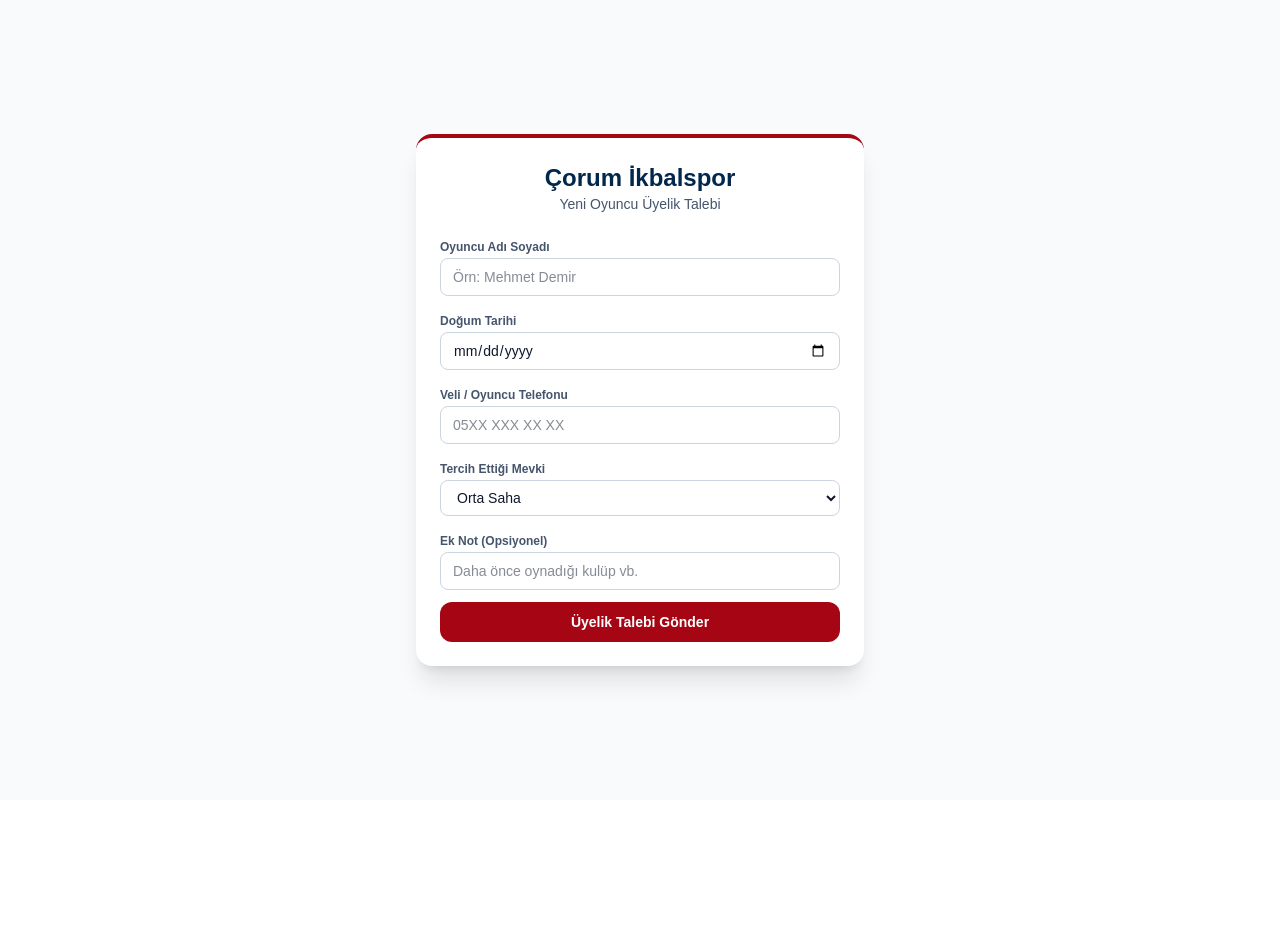
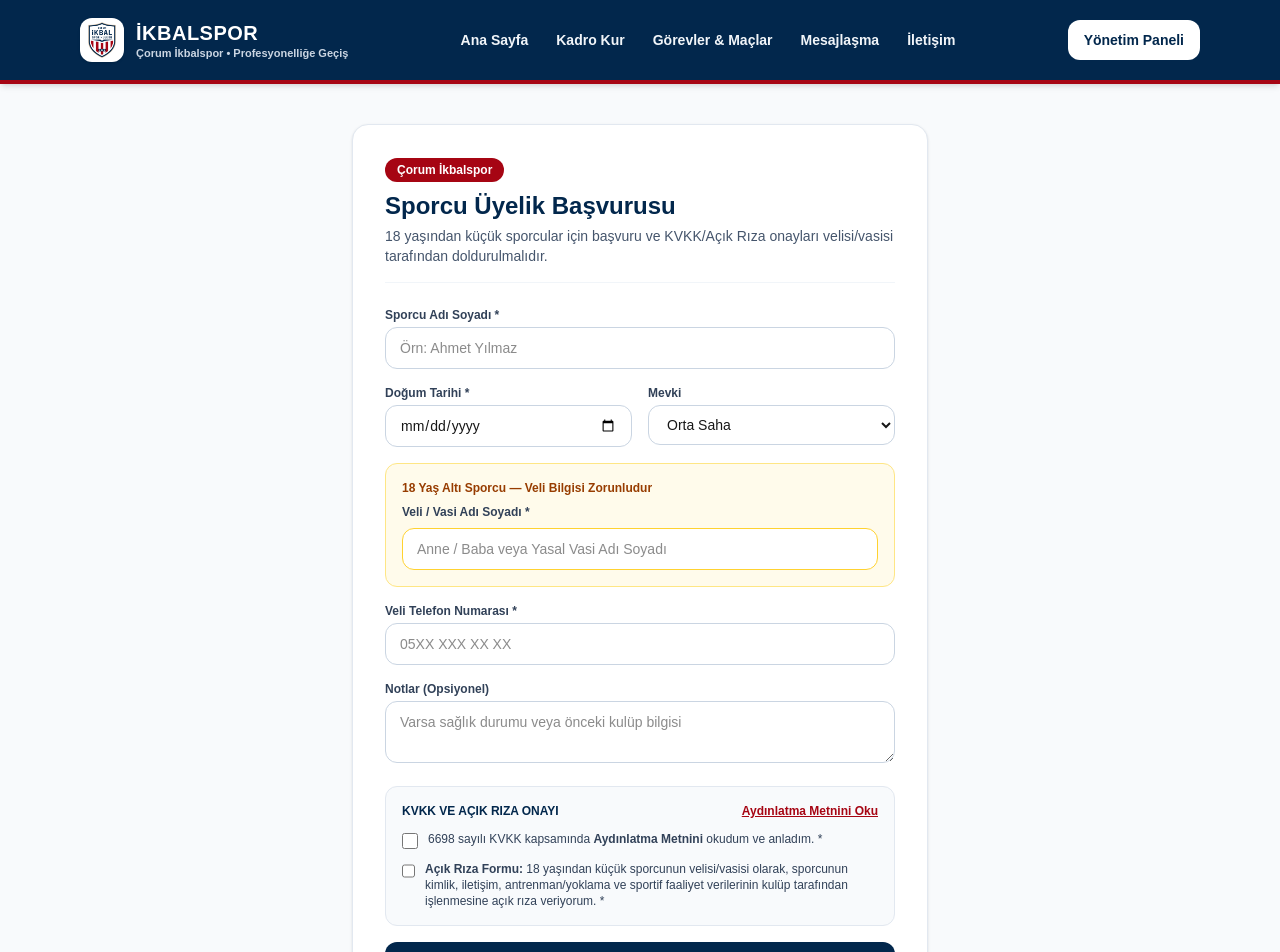
Before and after one commit to tayyibturbay-eng/-kbalspor-web-, a Next.js app: page /kayit in a window 1280 px wide. Shown: the top 952 px of the page. Before the commit the page ends 800 px from the top, so only its background shows below. Built offline with nearby package versions, Linux system fonts and the light colour scheme.

Commit message:
android apk indirme linki ve kvkk kayit formu

```diff
--- a/src/app/api/membership-request/route.ts
+++ b/src/app/api/membership-request/route.ts
@@ -1,70 +1,106 @@
-import { NextRequest, NextResponse } from "next/server";
+import { NextResponse } from "next/server";
 import { createClient } from "@supabase/supabase-js";
 
-const SUPABASE_URL = process.env.NEXT_PUBLIC_SUPABASE_URL || "https://aimaeqouwsyftwtjdtoo.supabase.co";
-const SUPABASE_KEY =
-  process.env.NEXT_PUBLIC_SUPABASE_ANON_KEY || "sb_publishable_rV2Gq89vqhvDLCEpyUXwEg_3JaZteJU";
-
-function calcAgeGroup(birthDate: string): string {
+function calcAgeGroup(birthDate: string | null): string {
   if (!birthDate) return "U15";
-  const year = parseInt(birthDate.split("-")[0], 10);
+  const year = parseInt(birthDate.slice(0, 4), 10);
   if (isNaN(year)) return "U15";
-  if (year >= 2015) return "U11";
+  if (year < 2007) return "PGL Kadro";
+  if (year <= 2008) return "U19";
+  if (year === 2009) return "U17";
+  if (year === 2010) return "U16";
+  if (year === 2011) return "U15";
+  if (year === 2012) return "U14";
+  if (year === 2013) return "U13";
   if (year === 2014) return "U12";
-  if (year === 2013) return "U13";
-  if (year === 2012) return "U14";
-  if (year === 2011) return "U15";
-  if (year === 2010) return "U16";
-  if (year === 2009) return "U17";
-  if (year === 2007 || year === 2008) return "U19";
-  return "PGL Kadro";
+  return "U11";
 }
 
-export async function POST(req: NextRequest) {
+function isUnder18(birthDate: string | null): boolean {
+  if (!birthDate) return true;
+  const dob = new Date(birthDate);
+  if (isNaN(dob.getTime())) return true;
+  const today = new Date();
+  let age = today.getFullYear() - dob.getFullYear();
+  const m = today.getMonth() - dob.getMonth();
+  if (m < 0 || (m === 0 && today.getDate() < dob.getDate())) {
+    age--;
+  }
+  return age < 18;
+}
+
+export async function POST(req: Request) {
   try {
     const body = await req.json();
-    const { full_name, birth_date, parent_phone, position, notes } = body as {
-      full_name: string;
-      birth_date?: string;
-      parent_phone: string;
-      position?: string;
-      notes?: string;
-    };
+    const {
+      full_name,
+      birth_date,
+      parent_phone,
+      position,
+      notes,
+      guardian_name,
+      kvkk_accepted,
+      consent_accepted,
+    } = body;
 
     if (!full_name?.trim() || !parent_phone?.trim()) {
-      return NextResponse.json({ ok: false, error: "Ad Soyad ve Telefon zorunludur." }, { status: 400 });
+      return NextResponse.json(
+        { ok: false, error: "Ad Soyad ve Telefon alanları zorunludur." },
+        { status: 400 }
+      );
     }
 
-    const age_group = calcAgeGroup(birth_date || "");
-    const supabase = createClient(SUPABASE_URL, SUPABASE_KEY);
+    if (!kvkk_accepted || !consent_accepted) {
+      return NextResponse.json(
+        { ok: false, error: "KVKK Aydınlatma Metni ve Açık Rıza onayı zorunludur." },
+        { status: 400 }
+      );
+    }
 
-    const { data: inserted, error } = await supabase
-      .from("membership_requests")
-      .insert({
+    if (isUnder18(birth_date || null) && !guardian_name?.trim()) {
+      return NextResponse.json(
+        { ok: false, error: "18 yaşından küçük sporcular için Veli Ad Soyad alanı zorunludur." },
+        { status: 400 }
+      );
+    }
+
+    const supabaseUrl = process.env.NEXT_PUBLIC_SUPABASE_URL!;
+    const supabaseKey =
+      process.env.SUPABASE_SERVICE_ROLE_KEY ||
+      process.env.NEXT_PUBLIC_SUPABASE_ANON_KEY!;
+    const supabase = createClient(supabaseUrl, supabaseKey);
+
+    const ageGroup = calcAgeGroup(birth_date || null);
+
+    const { error: insertErr } = await supabase.from("membership_requests").insert({
       full_name: full_name.trim(),
       birth_date: birth_date || null,
-        age_group,
+      age_group: ageGroup,
       parent_phone: parent_phone.trim(),
       position: position || "Orta Saha",
       notes: notes?.trim() || null,
+      guardian_name: guardian_name?.trim() || null,
+      kvkk_accepted: true,
+      consent_accepted: true,
+      kvkk_accepted_at: new Date().toISOString(),
       status: "bekliyor",
-      })
-      .select()
-      .single();
+    });
 
-    if (error) {
-      return NextResponse.json({ ok: false, error: error.message }, { status: 500 });
+    if (insertErr) {
+      return NextResponse.json({ ok: false, error: insertErr.message }, { status: 500 });
     }
 
-    // Admin telefonlarına Expo Push Bildirimi gönder
-    const { data: tokens } = await supabase.from("admin_push_tokens").select("expo_push_token");
+    // Admin Push Bildirimi
+    const { data: tokens } = await supabase
+      .from("admin_push_tokens")
+      .select("expo_push_token");
+
     if (tokens && tokens.length > 0) {
       const messages = tokens.map((t) => ({
         to: t.expo_push_token,
         sound: "default",
-        title: "🆕 Yeni Üyelik Talebi!",
-        body: `${full_name.trim()} (${age_group}) kulübe katılmak istiyor. Onaylamak veya silmek için dokunun.`,
-        data: { type: "membership_request", requestId: inserted.id },
+        title: "Yeni Üyelik Talebi",
+        body: `${full_name.trim()} (${ageGroup}) kulübe üyelik talebi gönderdi.`,
       }));
 
       await fetch("https://exp.host/--/api/v2/push/send", {
@@ -74,11 +110,8 @@ export async function POST(req: NextRequest) {
       }).catch(() => {});
     }
 
-    return NextResponse.json({ ok: true, request: inserted });
-  } catch (err: unknown) {
-    return NextResponse.json(
-      { ok: false, error: err instanceof Error ? err.message : "Sunucu hatası" },
-      { status: 500 }
-    );
+    return NextResponse.json({ ok: true });
+  } catch {
+    return NextResponse.json({ ok: false, error: "Sunucu hatası." }, { status: 500 });
   }
 }
--- a/src/app/kayit/page.tsx
+++ b/src/app/kayit/page.tsx
@@ -1,7 +1,18 @@
 "use client";
 
-import { useState } from "react";
-import Link from "next/link";
+import React, { useState } from "react";
+import { Navbar } from "@/components/ikbal/Navbar";
+
+function checkIsMinor(birthDate: string): boolean {
+  if (!birthDate) return true;
+  const dob = new Date(birthDate);
+  if (isNaN(dob.getTime())) return true;
+  const today = new Date();
+  let age = today.getFullYear() - dob.getFullYear();
+  const m = today.getMonth() - dob.getMonth();
+  if (m < 0 || (m === 0 && today.getDate() < dob.getDate())) age--;
+  return age < 18;
+}
 
 export default function KayitPage() {
   const [form, setForm] = useState({
@@ -9,115 +20,232 @@ export default function KayitPage() {
     birth_date: "",
     parent_phone: "",
     position: "Orta Saha",
+    guardian_name: "",
     notes: "",
   });
+  const [kvkkAccepted, setKvkkAccepted] = useState(false);
+  const [consentAccepted, setConsentAccepted] = useState(false);
+  const [showKvkkText, setShowKvkkText] = useState(false);
   const [loading, setLoading] = useState(false);
-  const [done, setDone] = useState(false);
-  const [error, setError] = useState("");
+  const [resultMsg, setResultMsg] = useState<{ ok: boolean; text: string } | null>(null);
+
+  const isMinor = checkIsMinor(form.birth_date);
 
   async function handleSubmit(e: React.FormEvent) {
     e.preventDefault();
+    setResultMsg(null);
+
+    if (!kvkkAccepted || !consentAccepted) {
+      setResultMsg({ ok: false, text: "Lütfen KVKK Aydınlatma Metni ve Açık Rıza onay kutularını işaretleyin." });
+      return;
+    }
+
+    if (isMinor && !form.guardian_name.trim()) {
+      setResultMsg({ ok: false, text: "18 yaşından küçük sporcular için Veli Ad Soyad alanı zorunludur." });
+      return;
+    }
+
     setLoading(true);
-    setError("");
     try {
       const res = await fetch("/api/membership-request", {
         method: "POST",
         headers: { "Content-Type": "application/json" },
-        body: JSON.stringify(form),
+        body: JSON.stringify({
+          ...form,
+          kvkk_accepted: kvkkAccepted,
+          consent_accepted: consentAccepted,
+        }),
       });
       const data = await res.json();
       if (!data.ok) {
-        setError(data.error || "Başvuru gönderilemedi.");
+        setResultMsg({ ok: false, text: data.error || "Başvuru gönderilemedi." });
       } else {
-        setDone(true);
+        setResultMsg({
+          ok: true,
+          text: "Üyelik talebiniz ve veli/KVKK onayınız başarıyla iletildi. Yönetici onayladığında giriş bilgileriniz paylaşılacaktır.",
+        });
+        setForm({ full_name: "", birth_date: "", parent_phone: "", position: "Orta Saha", guardian_name: "", notes: "" });
+        setKvkkAccepted(false);
+        setConsentAccepted(false);
       }
     } catch {
-      setError("Bağlantı hatası oluştu.");
-    } finally {
+      setResultMsg({ ok: false, text: "Sunucuya bağlanılamadı." });
+    }
     setLoading(false);
-    }
   }
 
   return (
-    <div className="min-h-screen bg-slate-50 flex items-center justify-center p-4">
-      <div className="bg-white rounded-2xl shadow-xl w-full max-w-md p-6 border-t-4 border-[#a60513] text-slate-900">
-        <h1 className="text-2xl font-extrabold text-[#02274c] text-center">Çorum İkbalspor</h1>
-        <p className="text-sm text-slate-600 text-center mb-5">Yeni Oyuncu Üyelik Talebi</p>
+    <div className="min-h-screen bg-slate-50 flex flex-col">
+      <Navbar />
+      <main className="flex-1 py-10 px-4">
+        <div className="max-w-xl mx-auto bg-white rounded-2xl shadow-sm border border-slate-200 p-6 sm:p-8 space-y-6">
+          <div className="border-b border-slate-100 pb-4">
+            <span className="inline-block bg-[#a60513] text-white text-xs font-bold px-3 py-1 rounded-full mb-2">
+              Çorum İkbalspor
+            </span>
+            <h1 className="text-2xl font-extrabold text-[#02274c]">Sporcu Üyelik Başvurusu</h1>
+            <p className="text-sm text-slate-600 mt-1">
+              18 yaşından küçük sporcular için başvuru ve KVKK/Açık Rıza onayları velisi/vasisi tarafından doldurulmalıdır.
+            </p>
+          </div>
 
-        {done ? (
-          <div className="text-center space-y-4 py-4">
-            <div className="p-4 rounded-xl bg-emerald-50 border border-emerald-200 text-emerald-900 text-sm font-bold">
-              ✅ Üyelik talebiniz yöneticiye iletildi! Onaylandığında giriş ID ve şifreniz hazırlanacaktır.
-            </div>
-            <Link href="/" className="inline-block bg-[#02274c] text-white font-bold px-5 py-2.5 rounded-xl text-sm">
-              Ana Sayfaya Dön
-            </Link>
-          </div>
-        ) : (
-          <form onSubmit={handleSubmit} className="space-y-3">
-            {error && <div className="p-3 rounded-lg bg-red-50 text-red-700 text-sm">{error}</div>}
+          <form onSubmit={handleSubmit} className="space-y-4">
             <div>
-              <label className="text-xs font-bold text-slate-600">Oyuncu Adı Soyadı</label>
+              <label className="block text-xs font-bold text-slate-700 mb-1">Sporcu Adı Soyadı *</label>
               <input
+                type="text"
                 required
-                placeholder="Örn: Mehmet Demir"
                 value={form.full_name}
                 onChange={(e) => setForm({ ...form, full_name: e.target.value })}
-                className="w-full border border-slate-300 rounded-lg px-3 py-2 text-sm text-slate-900"
+                placeholder="Örn: Ahmet Yılmaz"
+                className="w-full rounded-xl border border-slate-300 px-3.5 py-2.5 text-sm"
               />
             </div>
+
+            <div className="grid grid-cols-1 sm:grid-cols-2 gap-4">
               <div>
-              <label className="text-xs font-bold text-slate-600">Doğum Tarihi</label>
+                <label className="block text-xs font-bold text-slate-700 mb-1">Doğum Tarihi *</label>
                 <input
                   type="date"
                   required
                   value={form.birth_date}
                   onChange={(e) => setForm({ ...form, birth_date: e.target.value })}
-                className="w-full border border-slate-300 rounded-lg px-3 py-2 text-sm text-slate-900"
+                  className="w-full rounded-xl border border-slate-300 px-3.5 py-2.5 text-sm"
                 />
               </div>
+
               <div>
-              <label className="text-xs font-bold text-slate-600">Veli / Oyuncu Telefonu</label>
-              <input
-                required
-                placeholder="05XX XXX XX XX"
-                value={form.parent_phone}
-                onChange={(e) => setForm({ ...form, parent_phone: e.target.value })}
-                className="w-full border border-slate-300 rounded-lg px-3 py-2 text-sm text-slate-900"
-              />
-            </div>
-            <div>
-              <label className="text-xs font-bold text-slate-600">Tercih Ettiği Mevki</label>
+                <label className="block text-xs font-bold text-slate-700 mb-1">Mevki</label>
                 <select
                   value={form.position}
                   onChange={(e) => setForm({ ...form, position: e.target.value })}
-                className="w-full border border-slate-300 rounded-lg px-3 py-2 text-sm text-slate-900"
+                  className="w-full rounded-xl border border-slate-300 px-3.5 py-2.5 text-sm"
                 >
-                <option>Kaleci</option>
-                <option>Defans</option>
-                <option>Orta Saha</option>
-                <option>Forvet</option>
+                  <option value="Kaleci">Kaleci</option>
+                  <option value="Defans">Defans</option>
+                  <option value="Orta Saha">Orta Saha</option>
+                  <option value="Forvet">Forvet</option>
                 </select>
               </div>
+            </div>
+
+            {isMinor && (
+              <div className="bg-amber-50 border border-amber-200 rounded-xl p-4 space-y-2">
+                <p className="text-xs font-bold text-amber-800">
+                  18 Yaş Altı Sporcu — Veli Bilgisi Zorunludur
+                </p>
+                <label className="block text-xs font-bold text-slate-700">Veli / Vasi Adı Soyadı *</label>
+                <input
+                  type="text"
+                  required
+                  value={form.guardian_name}
+                  onChange={(e) => setForm({ ...form, guardian_name: e.target.value })}
+                  placeholder="Anne / Baba veya Yasal Vasi Adı Soyadı"
+                  className="w-full rounded-xl border border-amber-300 bg-white px-3.5 py-2.5 text-sm"
+                />
+              </div>
+            )}
+
             <div>
-              <label className="text-xs font-bold text-slate-600">Ek Not (Opsiyonel)</label>
+              <label className="block text-xs font-bold text-slate-700 mb-1">
+                {isMinor ? "Veli Telefon Numarası *" : "Telefon Numarası *"}
+              </label>
               <input
-                placeholder="Daha önce oynadığı kulüp vb."
+                type="tel"
+                required
+                value={form.parent_phone}
+                onChange={(e) => setForm({ ...form, parent_phone: e.target.value })}
+                placeholder="05XX XXX XX XX"
+                className="w-full rounded-xl border border-slate-300 px-3.5 py-2.5 text-sm"
+              />
+            </div>
+
+            <div>
+              <label className="block text-xs font-bold text-slate-700 mb-1">Notlar (Opsiyonel)</label>
+              <textarea
+                rows={2}
                 value={form.notes}
                 onChange={(e) => setForm({ ...form, notes: e.target.value })}
-                className="w-full border border-slate-300 rounded-lg px-3 py-2 text-sm text-slate-900"
+                placeholder="Varsa sağlık durumu veya önceki kulüp bilgisi"
+                className="w-full rounded-xl border border-slate-300 px-3.5 py-2.5 text-sm"
               />
             </div>
+
+            {/* KVKK ve Açık Rıza Alanı */}
+            <div className="bg-slate-50 border border-slate-200 rounded-xl p-4 space-y-3">
+              <div className="flex items-center justify-between">
+                <span className="text-xs font-extrabold text-[#02274c] uppercase">
+                  KVKK ve Açık Rıza Onayı
+                </span>
+                <button
+                  type="button"
+                  onClick={() => setShowKvkkText(!showKvkkText)}
+                  className="text-xs font-bold text-[#a60513] underline"
+                >
+                  {showKvkkText ? "Metni Gizle" : "Aydınlatma Metnini Oku"}
+                </button>
+              </div>
+
+              {showKvkkText && (
+                <div className="text-xs text-slate-600 bg-white border border-slate-200 rounded-lg p-3 max-h-44 overflow-y-auto leading-relaxed space-y-2">
+                  <p>
+                    <strong>Veri Sorumlusu:</strong> Çorum İkbalspor Kulübü. 6698 sayılı Kişisel Verilerin Korunması Kanunu (&ldquo;KVKK&rdquo;) uyarınca, sporcuya ve 18 yaş altı sporcuların velisine/vasisine ait ad-soyad, doğum tarihi, iletişim bilgileri, antrenman/maç yoklama kayıtları ve lisans bilgileri kulüp faaliyetlerinin yürütülmesi, sporcu sağlığı/güvenliği ve iletişim amaçlarıyla işlenmektedir.
+                  </p>
+                  <p>
+                    Kişisel verileriniz yasal zorunluluklar (TFF, Gençlik ve Spor İl Müdürlüğü vb.) dışında üçüncü kişilerle paylaşılmaz. KVKK&apos;nın 11. maddesi kapsamındaki haklarınız için kulüp yönetimine başvurabilirsiniz.
+                  </p>
+                </div>
+              )}
+
+              <label className="flex items-start gap-2.5 cursor-pointer text-xs text-slate-700">
+                <input
+                  type="checkbox"
+                  checked={kvkkAccepted}
+                  onChange={(e) => setKvkkAccepted(e.target.checked)}
+                  className="mt-0.5 h-4 w-4 accent-[#02274c]"
+                />
+                <span>
+                  6698 sayılı KVKK kapsamında{" "}
+                  <strong>Aydınlatma Metnini</strong> okudum ve anladım. *
+                </span>
+              </label>
+
+              <label className="flex items-start gap-2.5 cursor-pointer text-xs text-slate-700">
+                <input
+                  type="checkbox"
+                  checked={consentAccepted}
+                  onChange={(e) => setConsentAccepted(e.target.checked)}
+                  className="mt-0.5 h-4 w-4 accent-[#a60513]"
+                />
+                <span>
+                  <strong>Açık Rıza Formu:</strong>{" "}
+                  {isMinor
+                    ? "18 yaşından küçük sporcunun velisi/vasisi olarak, sporcunun kimlik, iletişim, antrenman/yoklama ve sportif faaliyet verilerinin kulüp tarafından işlenmesine açık rıza veriyorum. *"
+                    : "Kişisel verilerimin kulüp sportif faaliyetleri kapsamında işlenmesine açık rıza veriyorum. *"}
+                </span>
+              </label>
+            </div>
+
+            {resultMsg && (
+              <div
+                className={`p-3 rounded-xl text-sm font-semibold ${
+                  resultMsg.ok ? "bg-emerald-50 text-emerald-700 border border-emerald-200" : "bg-red-50 text-red-700 border border-red-200"
+                }`}
+              >
+                {resultMsg.text}
+              </div>
+            )}
+
             <button
               type="submit"
               disabled={loading}
-              className="w-full bg-[#a60513] text-white font-bold py-2.5 rounded-xl text-sm"
+              className="w-full rounded-xl bg-[#02274c] hover:bg-[#033669] text-white font-bold py-3 text-sm transition disabled:opacity-50"
             >
-              {loading ? "Gönderiliyor..." : "Üyelik Talebi Gönder"}
+              {loading ? "Gönderiliyor..." : "Üyelik Talebini Gönder"}
             </button>
           </form>
-        )}
         </div>
+      </main>
     </div>
   );
 }
--- a/src/app/page.tsx
+++ b/src/app/page.tsx
@@ -131,7 +131,7 @@ export default function IkbalHomePage() {
 
               <div className="flex flex-wrap items-center justify-center md:justify-start gap-3 pt-2">
                 <a
-                  href="APK_LINKI_BURAYA"
+                  href="https://expo.dev/artifacts/eas/Kt_SlZ1A77tyn2jT6QugMbFWt3Y_Fw_V6LGgqadQIxM.apk"
                   target="_blank"
                   rel="noopener noreferrer"
                   className="inline-flex items-center gap-2 bg-emerald-500 hover:bg-emerald-600 text-white font-bold px-5 py-3 rounded-xl shadow-md transition text-sm"
```
Lines whose indentation alone changed are shown as unchanged.
